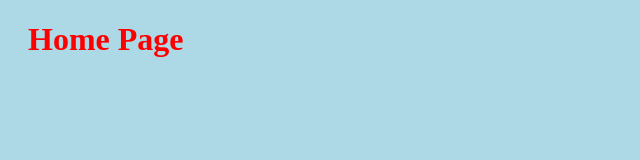
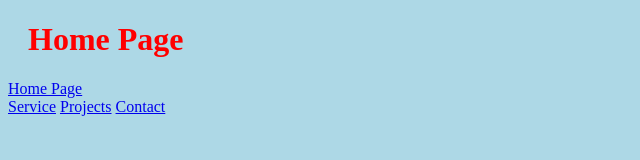
Before and after one commit to yiiss/firstfolder, a plain HTML site: page index.html in a window 1280 px wide. Shown: the whole page, without its empty margins (0-640 px from the left). Drawn offline with Linux system fonts and the light colour scheme.

Commit message:
Create Header

```diff
--- a/index.html
+++ b/index.html
@@ -9,5 +9,13 @@
 </head>
 <body>
     <h1>Home Page</h1>
+    <header>
+        <a href="#">Home Page</a>
+        <nav>
+            <a href="#Services">Service</a>
+            <a href="#Projects">Projects</a>
+            <a href="#Contact">Contact</a>
+        </nav>
+    </header>
 </body>
 </html>
```
